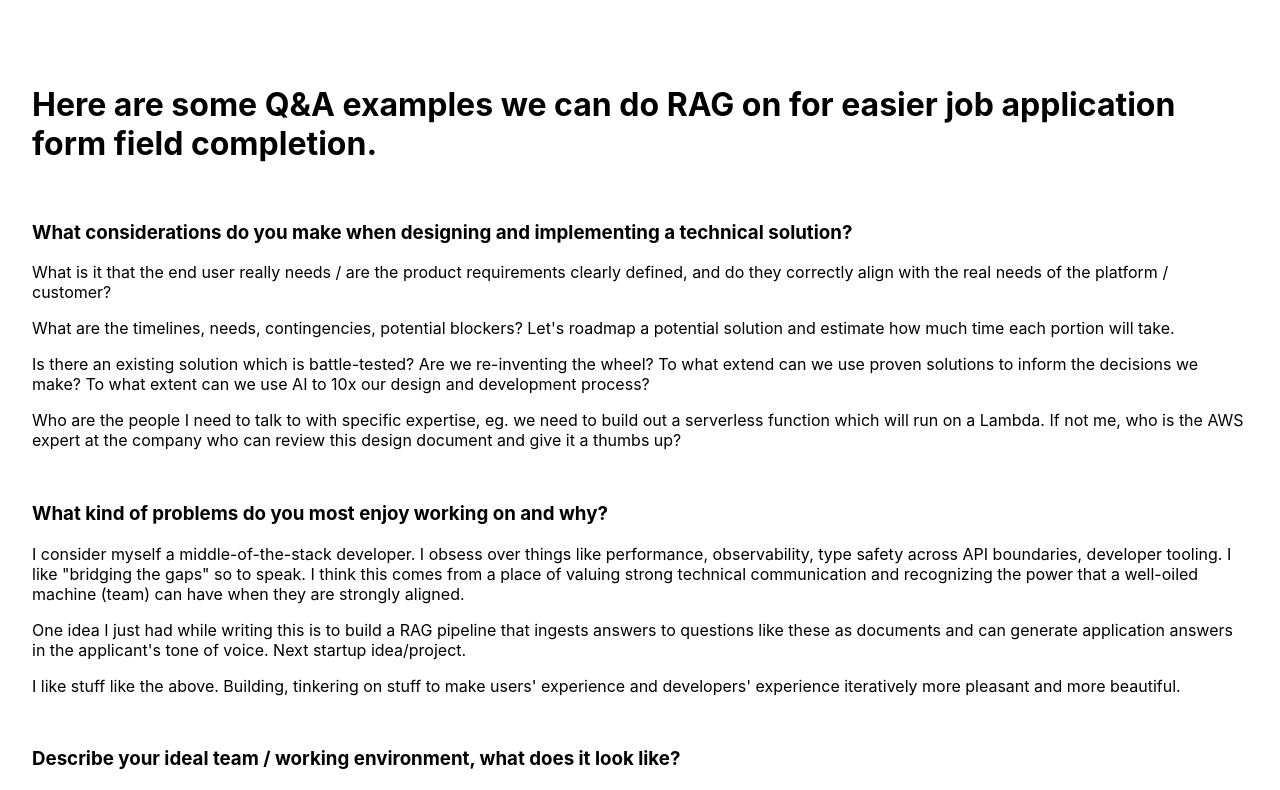
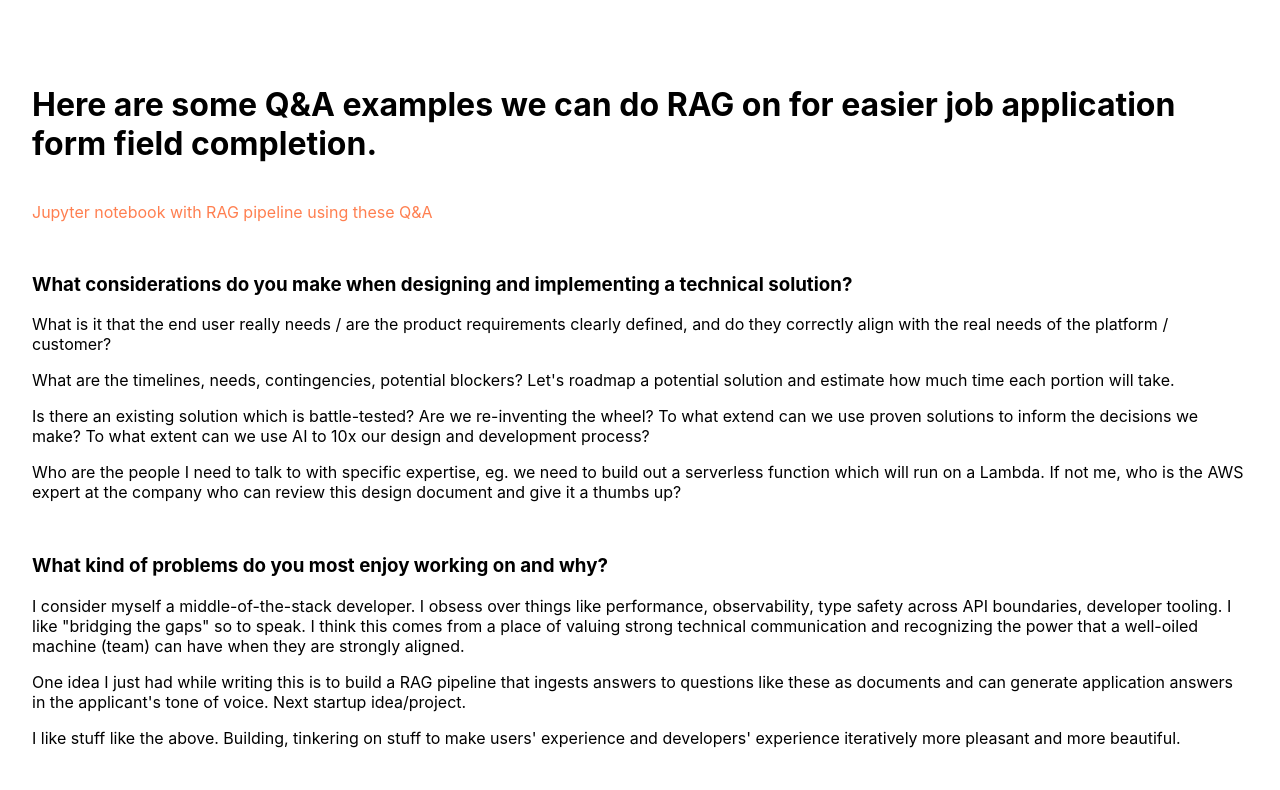
Before and after one commit to chriswillsflannery/chriswillsflannery, a Next.js app: page /posts/ragExamplesForJobApplication in a window 1280 px wide. Shown: the top 790 px of the page. Built offline with nearby package versions, Linux system fonts and the light colour scheme.

Commit message:
include link

```diff
--- a/pages/posts/ragExamplesForJobApplication.tsx
+++ b/pages/posts/ragExamplesForJobApplication.tsx
@@ -18,6 +18,12 @@ const RagExamplesForJobApplication: NextPage = () => {
       <main className={styles.articleMain}>
         <h1>{`Here are some Q&A examples we can do RAG on for easier job application form field completion.`}</h1>
         <HL />
+
+        <p>
+          <a style={{ color: 'coral' }} href='https://github.com/chriswillsflannery/rag-from-scratch/blob/main/rag-for-job-apps.ipynb'>
+            Jupyter notebook with RAG pipeline using these Q&A
+          </a>
+        </p>
 
         <article>
             <h3>{`What considerations do you make when designing and implementing a technical solution?`}</h3>
```
